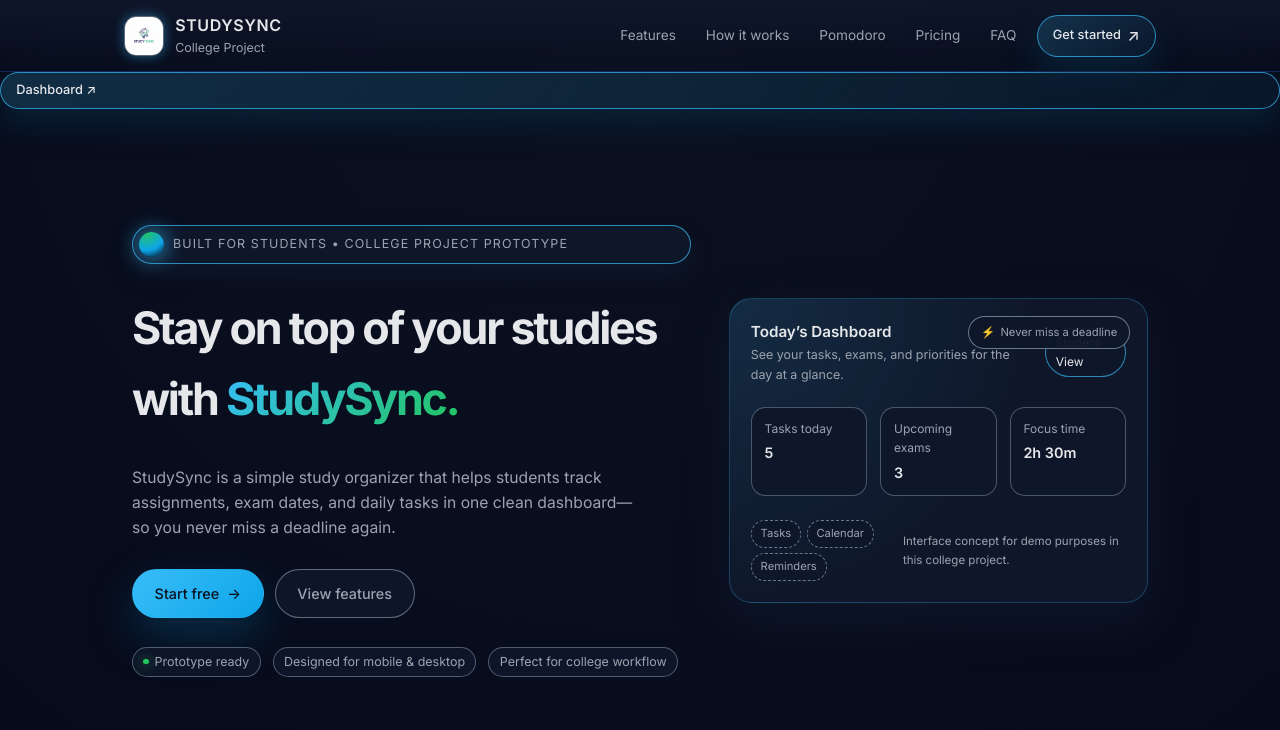
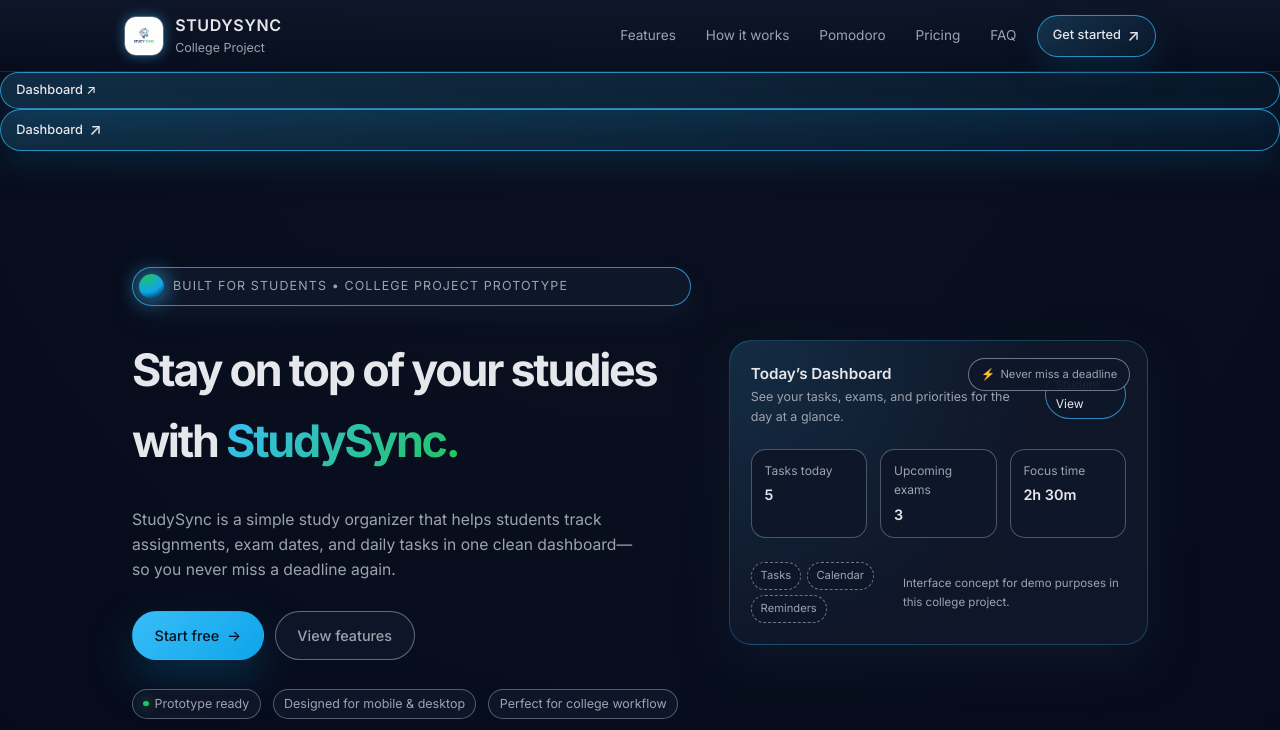
Before and after one commit to sova-max/studysync, a plain HTML site: page index.html in a window 1280 px wide. Shown: the top 730 px of the page. Drawn offline with Linux system fonts and the light colour scheme.

Commit message:
Update index.html (dashboard)

```diff
--- a/index.html
+++ b/index.html
@@ -1055,6 +1055,11 @@
         </header>
       </div>
 <a href="dashboardpro.html" class="nav-cta">Dashboard ↗</a>
+      <a href="dashboard.html" class="nav-cta">
+  Dashboard
+  <span>↗</span>
+</a>
+
 
       <!-- MAIN -->
       <main class="shell">
```
